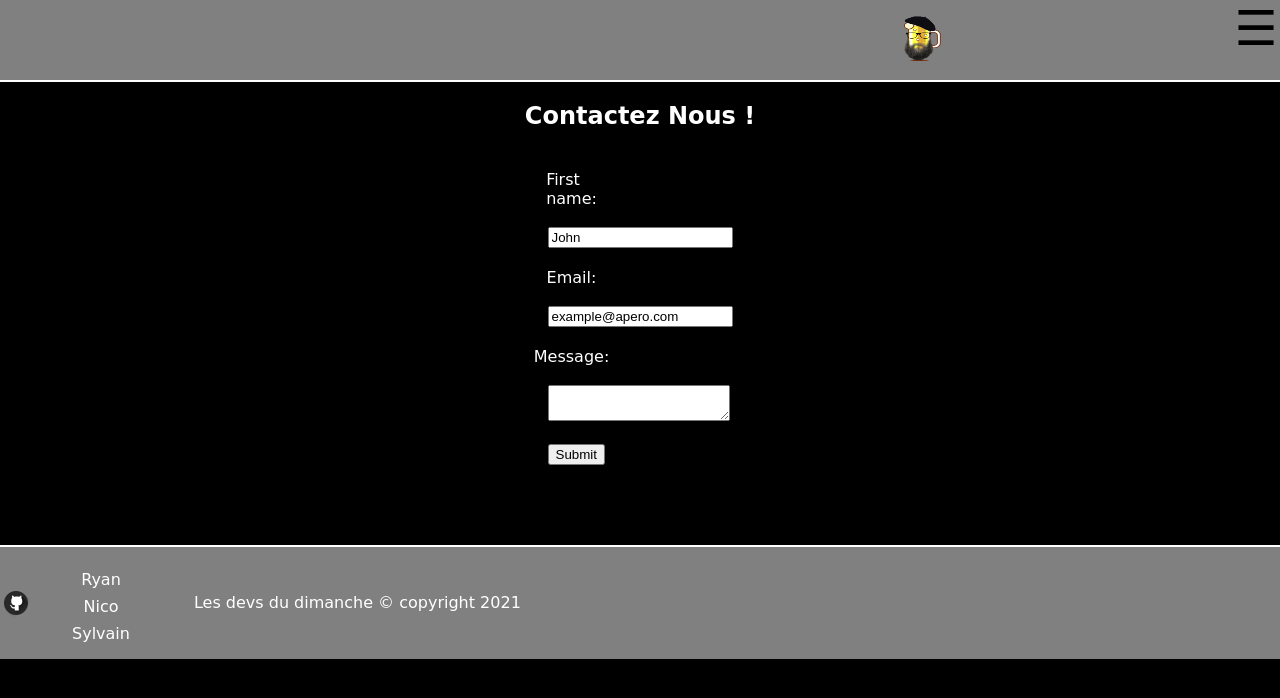
After one commit to nicopierresanchez/l-abb-bi-re, a PHP site: page /contact.html in a window 1280 px wide. The commit adds this page. Shown: the top 698 px of the page. Run offline with PHP 8.4, Linux system fonts and the light colour scheme.

Commit message:
ajout page contact

```diff
--- /dev/null
+++ b/contact.css
@@ -0,0 +1,143 @@
+body {
+    margin: 0%;
+    padding : 0%;
+    background-color: black;
+    font-family: apple chancery, cursive;
+    color: white;
+}
+
+/* style header*/
+nav
+{
+    background: gray;
+    display: flex;
+    flex-direction: row;
+    width: 100%;
+    height: 5rem;
+    border-bottom: solid 2px white;
+}
+nav img{
+    height: 5rem;
+    width: 7rem;
+    margin: auto;
+    margin-right: 20%;
+    padding: 0%;
+}
+nav ul
+{
+    margin-top: 5rem;
+    padding-left: 0%;
+    width: 100vw;
+    justify-content: space-around;
+    position: absolute;
+    align-items: center;
+    display: none;
+    flex-direction: column;
+    background: rgb(191,73,1);
+    background: linear-gradient(180deg, black  0%, rgb(26, 25, 25) 100%);
+    height: 220px;
+    border-top: solid 2px white;
+    border-bottom: solid 2px white;
+}
+nav li{
+    list-style-type: none;
+}
+nav ul li a
+{
+    height: 5rem;
+    text-decoration: none;
+    color: white;
+    margin: 0 auto;
+}
+
+#toggle
+{
+    display: none;
+}
+
+label
+{
+    width: 3rem;
+    display: flex;
+    justify-content: center;
+    font-size: 3rem;
+    color: black;
+    cursor: pointer;
+}
+#toggle:checked + .burger_menu{
+    display: flex;
+
+
+}
+footer {
+    border-top: 2px solid white;
+    background-color: gray;
+    display: flex;
+    align-items: center;
+    height: 7rem;
+}
+
+.logoGithub {
+    max-width: 2rem;
+    height: 2rem;
+}
+footer ul li {
+    list-style-type: none;
+}
+footer ul li a {
+    display: flex;
+    justify-content: space-around;
+    text-decoration: none;
+    color: white;
+    margin-top: 0.5em;
+}
+footer div {
+    margin : 5%;
+    color: white;
+}
+
+
+
+#contact {
+    display: grid;
+    color: white;
+  }
+
+/* Élément | file:///home/sanchez/project_1/l-abb-bi-re/contact.html */
+
+body > main:nth-child(2) {
+    display: flex;
+    flex-direction: column;
+    align-content: ;
+    align-items: center;
+  }
+
+  /* Élément | file:///home/sanchez/project_1/l-abb-bi-re/contact.html */
+
+  #contactForm > label:nth-child(1) {
+    color: white;
+    font-size: inherit;
+    margin-top: 20px;
+  }
+
+  /* Élément | file:///home/sanchez/project_1/l-abb-bi-re/contact.html */
+
+  #contactForm > label:nth-child(5) {
+    color: white;
+    font-size: inherit;
+    margin-top: 20px;
+  }
+
+  /* Élément | file:///home/sanchez/project_1/l-abb-bi-re/contact.html */
+
+  #contactForm > label:nth-child(9) {
+    color: white;
+    font-size: inherit;
+    margin-top: 20px;
+  }
+
+  /* Élément | file:///home/sanchez/project_1/l-abb-bi-re/contact.html */
+
+  #contactForm > input:nth-child(14) {
+    margin-bottom: 80px;
+  }
--- /dev/null
+++ b/contact.html
@@ -0,0 +1,64 @@
+<!DOCTYPE html>
+<html lang="en">
+    <head>
+        <meta charset="UTF-8">
+        <meta http-equiv="X-UA-Compatible" content="IE=edge">
+        <meta name="viewport" content="width=device-width, initial-scale=1.0">
+        <link rel="stylesheet" href="contact.css">
+        <title>Où boire?</title>
+    </head>
+    <body>
+        <header>
+            <nav>
+             <img src="img/logo.png" alt="logo">
+             <label for="toggle">☰</label>
+             <input type="checkbox" id="toggle">
+             <ul class="burger_menu">
+                 <li><a href="index.html" >Accueil</a></li>
+                 <li><a href="search.html" >Où boire</a></li>
+                 <li><a href="contact.html" >Contact</a></li>
+             </ul>
+            </nav>
+         </header>
+        <main>
+        <section id ="title">
+            <h1>
+            <strong>Contactez Nous !</strong>
+            </h1>
+
+        </section>
+        <section id="contact">
+            <form id="contactForm">
+              <label for="name">First name:</label><br />
+              <input type="text" id="name" name="name" value="John" /><br />
+              <label for="email">Email:</label><br />
+              <input
+                type="email"
+                id="email"
+                name="email"
+                value="example@apero.com"
+              /><br />
+              <label for="message">Message:</label><br />
+              <textarea id="message" name="message"></textarea>
+              <br /><br />
+              <input type="submit" value="Submit" />
+            </form>
+          </section>
+        </main>
+
+
+
+        <footer>
+            <img class="logoGithub" src="img/logo_github.png" alt="logo de Github">
+            <ul class = "github">
+                <li class="gitName"><a href= "https://github.com/Wambrat">Ryan</a></li>
+                <li class="gitName"><a href="https://github.com/nicopierresanchez">Nico</a></li>
+                <li class="gitName"><a href="https://github.com/Barthel31">Sylvain</a></li>
+            </ul>
+            <div class="copyright">
+                <p>Les devs du dimanche &copy; copyright 2021</p>
+            </div>
+        </footer>
+        <script src="contact.js"></script>
+</body>
+</html>
--- /dev/null
+++ b/contact.js
@@ -0,0 +1,9 @@
+const message =
+  "Merci d'avoir soumis votre requète. L'Abbé Bière répondra sous peu.";
+
+document
+  .getElementById("contactForm")
+  .addEventListener("submit", function(event) {
+    event.preventDefault();
+    alert(message);
+  });
--- a/index.html
+++ b/index.html
@@ -16,7 +16,7 @@
         <ul class="burger_menu">
             <li><a href="index.html" >Accueil</a></li>
             <li><a href="search.html" >Où boire</a></li>
-            <li><a href="barOne.html" >Donner Votre Avis!</a></li>
+            <li><a href="contact.html" >Contact</a></li>
         </ul>
        </nav>
     </header>
--- a/search.css
+++ b/search.css
@@ -183,3 +183,9 @@ footer div {
     margin : 5%;
     color: white;
 }
+
+
+#carte > iframe:nth-child(1) {
+  width: ;
+  height: 350px;
+}
--- a/search.html
+++ b/search.html
@@ -16,7 +16,7 @@
              <ul class="burger_menu">
                  <li><a href="index.html" >Accueil</a></li>
                  <li><a href="search.html" >Où boire</a></li>
-                 <li><a href="barOne.html" >Donner Votre Avis!</a></li>
+                 <li><a href="contact.html" >contact</a></li>
              </ul>
             </nav>
          </header>
```
Also changed, not shown: bar.html (deleted, +0 -16 lines), style.css (+0 -8 lines).
